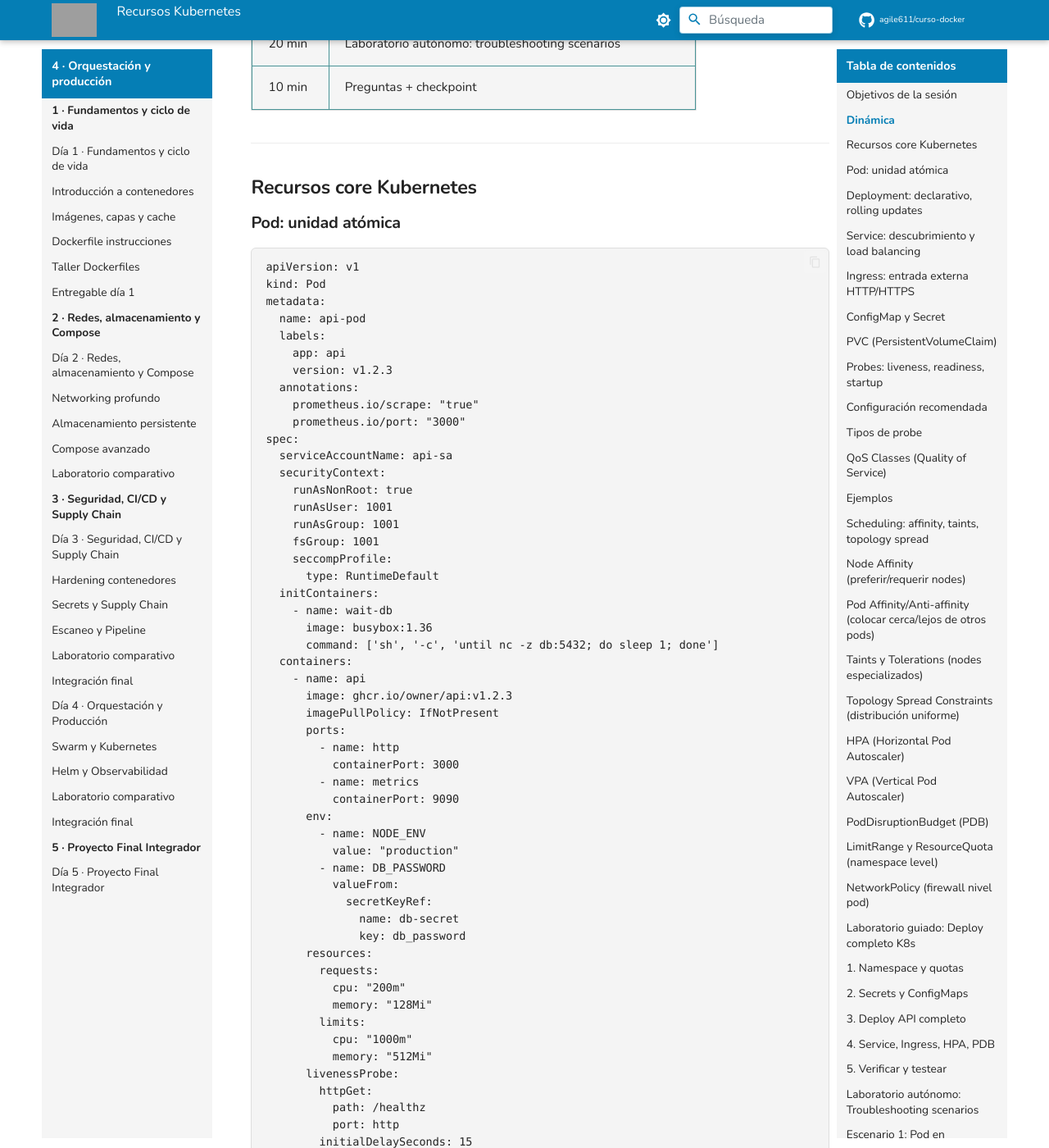
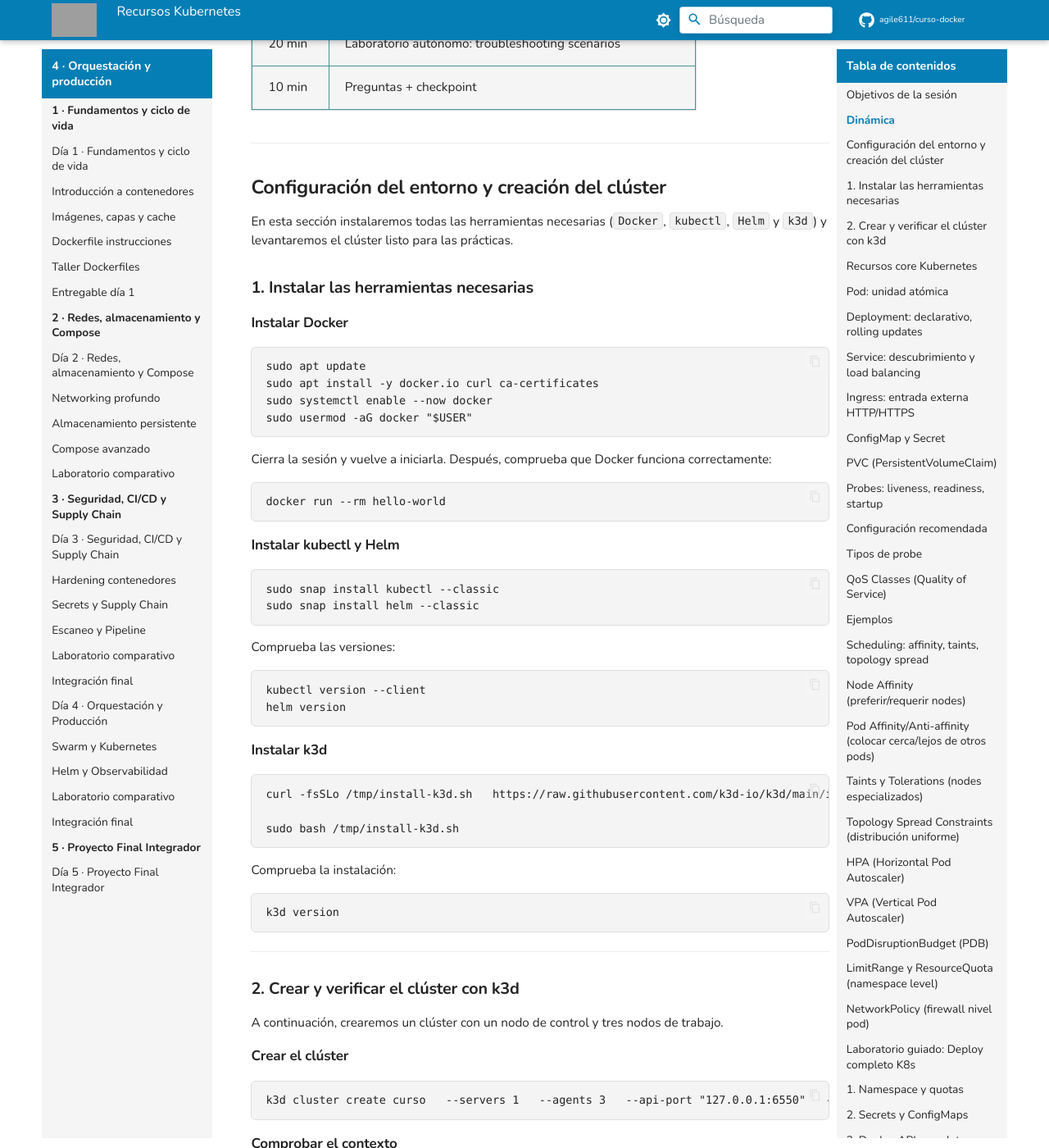
Before and after one commit to agile611/curso-docker, an MkDocs documentation site: the page built from docs/dia-04-orquestacion-produccion/02-kubernetes-recursos.md, in a window 1280 px wide and 1400 px high, scrolled down 823 px. Shown: the whole window at 82% size. Built offline with MkDocs 1.6.1 and Material for MkDocs 9.7.7, drawn with Linux system fonts in a browser that asks for light colours; comment, search, counter and statistics services are not loaded; some of the changed text lies outside the part shown; grey boxes are pictures that could not be loaded.

Commit message:
Subir cambios

````diff
--- a/docs/dia-04-orquestacion-produccion/02-kubernetes-recursos.md
+++ b/docs/dia-04-orquestacion-produccion/02-kubernetes-recursos.md
@@ -23,6 +23,100 @@
 | 10 min | Preguntas + checkpoint |
 
 ---
+## Configuración del entorno y creación del clúster
+
+En esta sección instalaremos todas las herramientas necesarias (`Docker`, `kubectl`, `Helm` y `k3d`) y levantaremos el clúster listo para las prácticas.
+
+### 1. Instalar las herramientas necesarias
+
+#### Instalar Docker
+
+```bash
+sudo apt update
+sudo apt install -y docker.io curl ca-certificates
+sudo systemctl enable --now docker
+sudo usermod -aG docker "$USER"
+
+```
+
+Cierra la sesión y vuelve a iniciarla. Después, comprueba que Docker funciona correctamente:
+
+```bash
+docker run --rm hello-world
+
+```
+
+#### Instalar kubectl y Helm
+
+```bash
+sudo snap install kubectl --classic
+sudo snap install helm --classic
+
+```
+
+Comprueba las versiones:
+
+```bash
+kubectl version --client
+helm version
+
+```
+
+#### Instalar k3d
+
+```bash
+curl -fsSLo /tmp/install-k3d.sh   https://raw.githubusercontent.com/k3d-io/k3d/main/install.sh
+
+sudo bash /tmp/install-k3d.sh
+
+```
+
+Comprueba la instalación:
+
+```bash
+k3d version
+
+```
+
+---
+
+### 2. Crear y verificar el clúster con k3d
+
+A continuación, crearemos un clúster con un nodo de control y tres nodos de trabajo.
+
+#### Crear el clúster
+
+```bash
+k3d cluster create curso   --servers 1   --agents 3   --api-port "127.0.0.1:6550"   -p "8080:80@loadbalancer"   -p "8443:443@loadbalancer"   --wait
+
+```
+
+#### Comprobar el contexto
+
+```bash
+kubectl config current-context
+
+```
+
+La salida esperada es:
+
+```text
+k3d-curso
+
+```
+
+#### Comprobar los nodos
+
+```bash
+kubectl get nodes -o wide
+
+```
+
+Todos los nodos deben aparecer como `Ready`.
+
+> [!WARNING]
+> **Antes de continuar:** No sigas con las prácticas si alguno de los nodos permanece en estado `NotReady`.
+
 
 ## Recursos core Kubernetes
 
````
Also changed, not shown: docs/dia-03-seguridad-ci-cd/03-escaneo-pipeline.md (+26 -26 lines).
